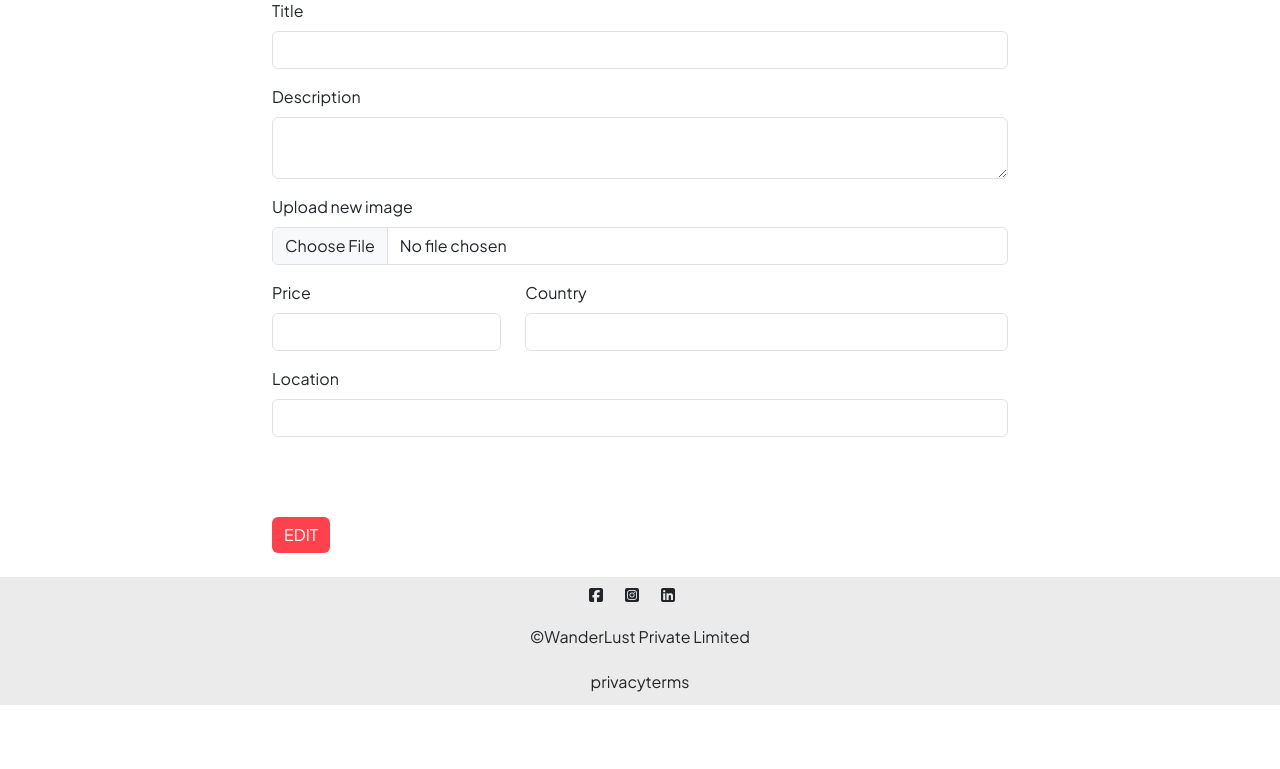
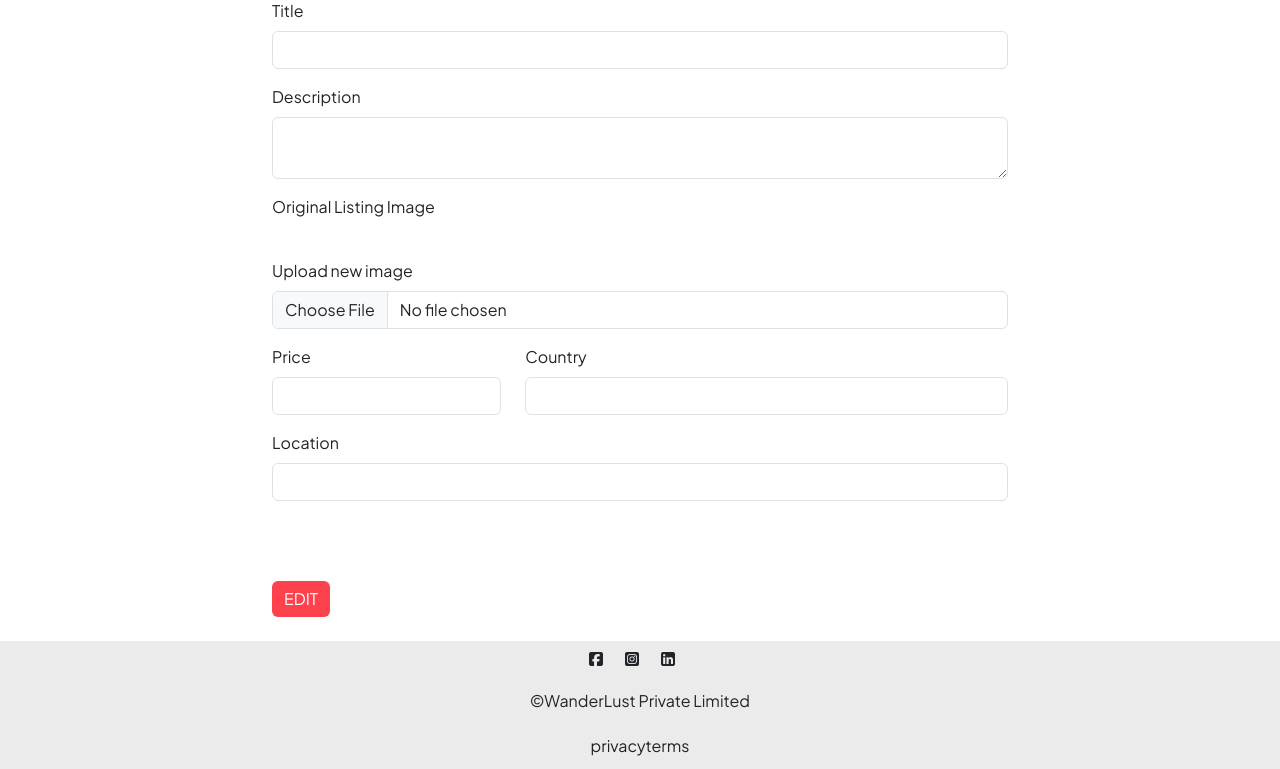
Before and after one commit to Rohan-Saxena644/Big-Project---1, a Node server app: template views/listings/edit.ejs in a window 1280 px wide. Shown: the part 139-908 px from the top of the page. Before the commit the page ends 844 px from the top, so only its background shows below. Run offline with Node 20, Linux system fonts and the light colour scheme; the template is opened without the code that fills it, so the values that code supplies are empty; some libraries are stand-ins or nearby versions.

Commit message:
Added a small preview picture for the edit route

```diff
--- a/controllers/listing.js
+++ b/controllers/listing.js
@@ -51,7 +51,11 @@ module.exports.renderEditForm = async(req,res)=>{
         req.flash("error","Lisitng you requested for does not exist!");
         res.redirect("/listings");
     }
-    res.render("listings/edit.ejs",{listing}) ;
+
+    let originalImageUrl = listing.image.url ;
+    originalImageUrl = originalImageUrl.replace("/upload" , "/upload/h_300,w_250");
+
+    res.render("listings/edit.ejs",{listing , originalImageUrl}) ;
 }
 
 
--- a/views/listings/edit.ejs
+++ b/views/listings/edit.ejs
@@ -13,6 +13,11 @@
             <label for="description" class="form-label">Description</label>
             <textarea name="listing[description]" class="form-control" required><%= listing.description %></textarea>
             <div class="invalid-feedback">Please enter a short description</div>
+        </div>
+
+        <div class="mb-3">
+            Original Listing Image <br>
+            <img src="<%= originalImageUrl %>">
         </div>
 
         <div class="mb-3">
```
